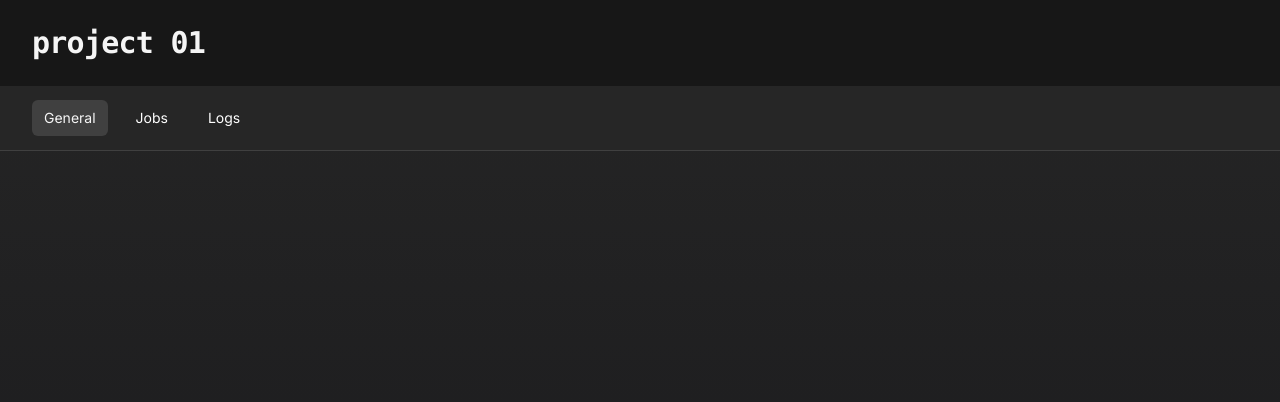
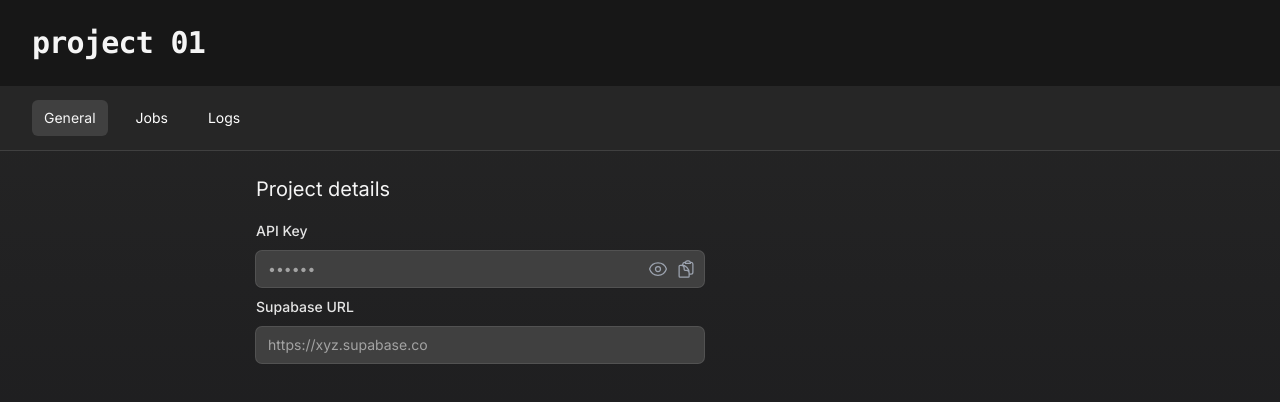
Before and after one commit to 0xDebabrata/frostbyte, a Next.js app in the folder web/: page /dashboard/1 in a window 1280 px wide. Shown: the top 402 px of the page. Built offline with nearby package versions, Linux system fonts and the light colour scheme.

Commit message:
show general project details

```diff
--- a/web/src/app/dashboard/[projectId]/page.tsx
+++ b/web/src/app/dashboard/[projectId]/page.tsx
@@ -2,6 +2,7 @@
 
 import { useState } from "react"
 
+import GeneralProjectDashboard from "@/components/dashboard/General"
 import Jobs from "@/components/dashboard/Jobs"
 
 function classNames(...classes: string[]) {
@@ -10,7 +11,7 @@ function classNames(...classes: string[]) {
 
 export default function ProjectPage() {
   const [navigation, setNavigation] = useState([
-    { name: 'General', current: true },
+    { name: 'General', current: true, component: <GeneralProjectDashboard /> },
     { name: 'Jobs', current: false, component: <Jobs /> },
     { name: 'Logs', current: false },
   ])
--- /dev/null
+++ b/web/src/components/dashboard/General.tsx
@@ -0,0 +1,83 @@
+import {
+  ClipboardDocumentIcon,
+  EyeIcon,
+  EyeSlashIcon
+} from '@heroicons/react/24/outline'
+import { useState } from 'react'
+import toast from 'react-hot-toast'
+
+export default function GeneralProjectDashboard() {
+  const project = {
+    connected_at: (new Date()).toLocaleString,
+    id: 11,
+    key_id: "",
+    name: "project 01",
+    supabase_secret_key: "",
+    supabase_url: "https://xyz.supabase.co",
+    user_id: "abc",
+    api_key: "sk_abc",
+  }
+
+  const [apiKeyHidden, setApiKeyHidden] = useState(true)
+
+  const copyApiKey = () => {
+    navigator.clipboard.writeText(project.api_key);
+    toast.success("API Key copied to clipboard")
+  }
+
+  return (
+    <div className="mx-auto max-w-3xl">
+      <h2 className="text-neutral-100 text-xl">
+        Project details
+      </h2>
+      <div className="mt-4 max-w-md">
+        <div>
+          <label htmlFor="api-key" className="block text-sm font-medium leading-6 text-neutral-200">
+            API Key
+          </label>
+          <div className="relative mt-2 rounded-md shadow-sm">
+            <input
+              type={apiKeyHidden ? "password" : "text"}
+              name="api-key"
+              id="api-key"
+              disabled
+              className="block bg-neutral-700 w-full rounded-md border-0 py-1.5 text-neutral-400 shadow-sm ring-1 ring-neutral-300 placeholder:text-gray-400 focus:ring-2 focus:ring-inset focus:ring-neutral-600 disabled:ring-neutral-600 sm:text-sm sm:leading-6 disabled:cursor-not-allowed"
+              value={project.api_key}
+            />
+            <div
+              onClick={() => setApiKeyHidden(!apiKeyHidden)}
+              className="cursor-pointer absolute inset-y-0 right-6 flex items-center pr-3"
+            >
+              {apiKeyHidden ?
+                <EyeIcon className="h-5 w-5 text-gray-400" aria-hidden="true" />
+                :
+                <EyeSlashIcon className="h-5 w-5 text-gray-400" aria-hidden="true" />
+              }
+            </div>
+            <div
+              onClick={copyApiKey}
+              className="cursor-pointer absolute inset-y-0 right-0 flex items-center pr-2"
+            >
+              <ClipboardDocumentIcon className="h-5 w-5 text-gray-400" aria-hidden="true" />
+            </div>
+          </div>
+        </div>
+        <div className='mt-2'>
+          <label htmlFor="url" className="block text-sm font-medium leading-6 text-neutral-200">
+            Supabase URL
+          </label>
+          <div className="mt-2">
+            <input
+              type="text"
+              name="url"
+              id="url"
+              disabled
+              className="block bg-neutral-700 w-full rounded-md border-0 py-1.5 text-neutral-400 shadow-sm ring-1 ring-neutral-300 placeholder:text-gray-400 focus:ring-2 focus:ring-inset focus:ring-neutral-600 disabled:cursor-not-allowed disabled:ring-neutral-600 sm:text-sm sm:leading-6"
+              value={project.supabase_url}
+            />
+          </div>
+        </div>
+      </div>
+    </div>
+  )
+}
```
